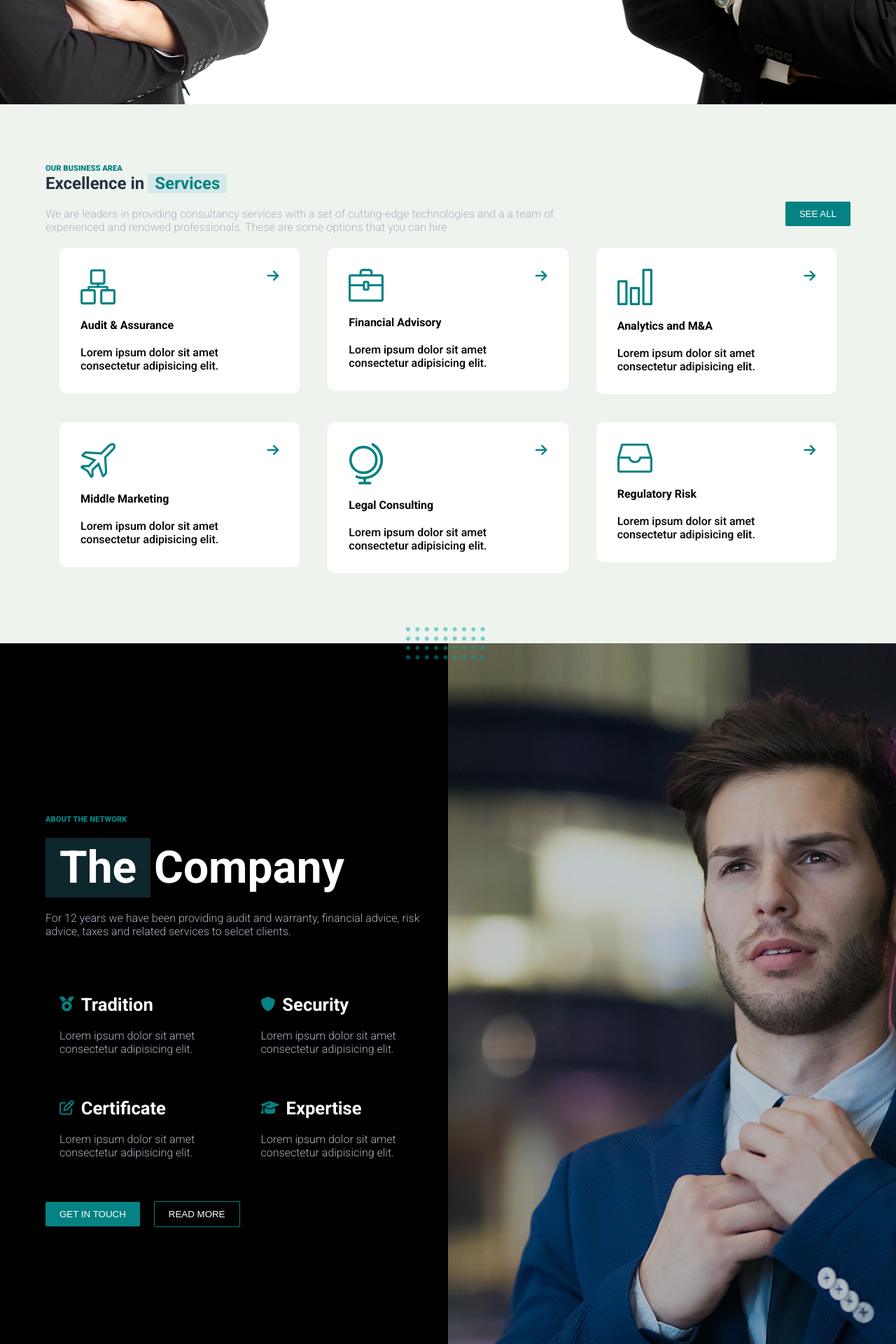
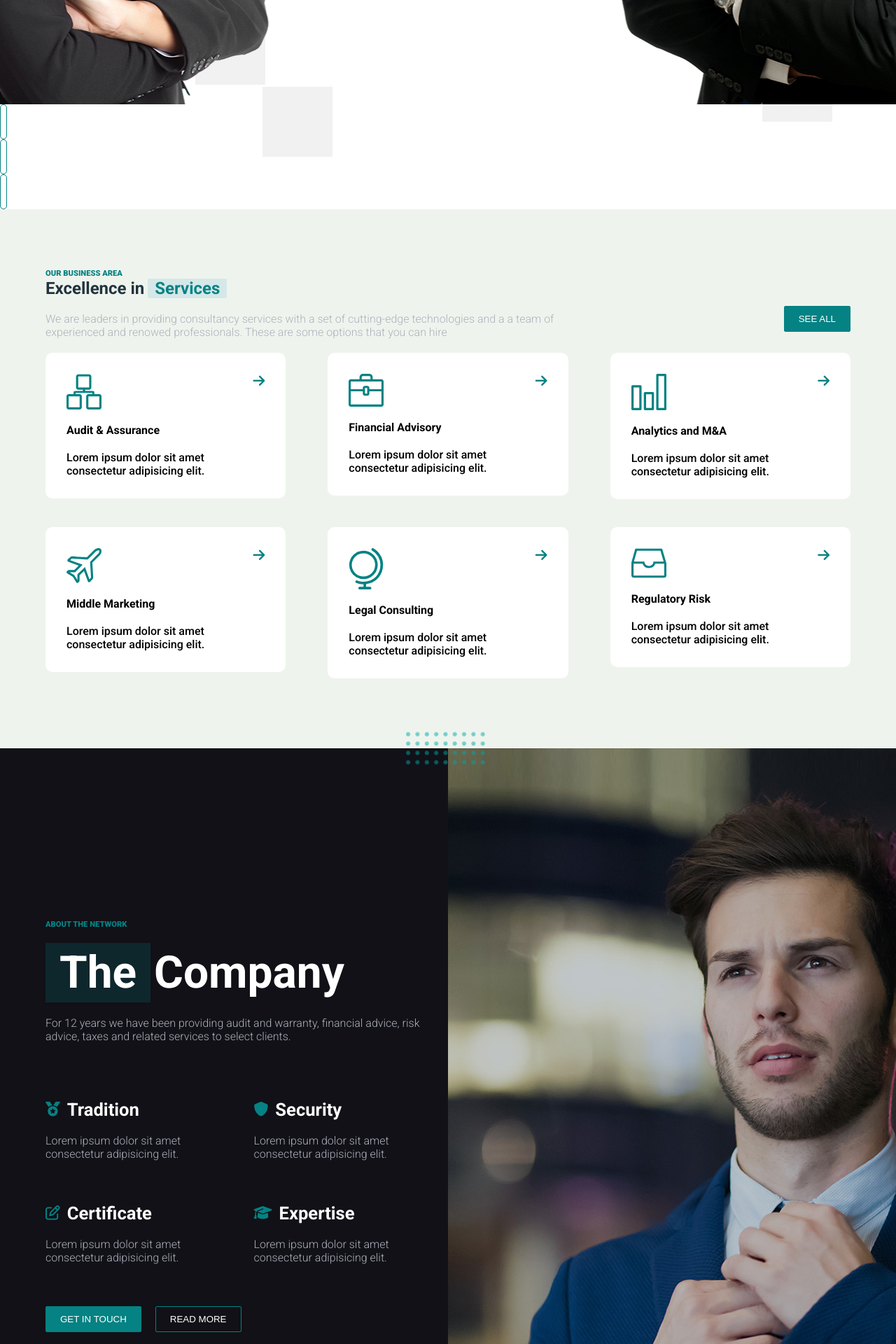
Before and after one commit to 32Fire32/proj-html-vuejs, a Vue app: page / in a window 1280 px wide. Shown: the part 740-2660 px from the top of the page at 70% size. Built offline with nearby package versions, Linux system fonts and the light colour scheme.

Commit message:
stampa in maniera randomica lo sfondo della hero

```diff
--- a/src/components/AppFooter.vue
+++ b/src/components/AppFooter.vue
@@ -88,11 +88,11 @@ export default {
       </div>
     </div>
     <div class="postfooter">
-      <div class="container wrapper">
+      <div class="container wrapper light-text">
         <span>Enjoy the proce. We are tracking any intention of piracy</span>
         <span
-          >© 2020 NEXGEN is Proudly Powered by<span class="green">Codings</span
-          >.</span
+          >© 2020 NEXGEN is Proudly Powered by
+          <span class="green">Codings</span>.</span
         >
       </div>
     </div>
@@ -102,7 +102,7 @@ export default {
 <style scoped lang="scss">
 footer {
   .bg {
-    background-color: #111117;
+    background-color: var(--secondary-color);
     padding-top: var(--margin-big-top);
     padding-bottom: var(--margin-big-top);
   }
@@ -111,12 +111,25 @@ footer {
     display: flex;
     justify-content: space-between;
     align-items: center;
+    .btn-dark {
+      background-color: var(--secondary-color);
+    }
+    .btn-dark:hover {
+      background-color: var(--primary-color);
+      color: #fff;
+      border: none;
+      padding: 10px 20px;
+      border-radius: 2px;
+      cursor: pointer;
+      border: 1px solid var(--primary-color);
+    }
 
     .card {
       width: calc(var(--container) / 4 - 20px);
-      margin: 10px;
+
       img {
         width: 70%;
+        margin-bottom: 10px;
       }
     }
   }
--- a/src/components/AppHeader.vue
+++ b/src/components/AppHeader.vue
@@ -1,6 +1,10 @@
 <script>
+import AppBackground from "./BackgroundHero/AppBackground.vue";
 export default {
   name: "AppHeader",
+  components: {
+    AppBackground,
+  },
   data() {
     return {
       links: ["HOME", "SERVICE", "ABOUT", "PROJECTS", "RESULTS"],
@@ -12,7 +16,7 @@ export default {
 <template>
   <header>
     <div class="bgc">
-      <!-- perheader -->
+      <!-- preheader -->
       <div class="container">
         <div class="preHeader">
           <div class="openhours">
@@ -47,13 +51,18 @@ export default {
     </div>
 
     <div class="hero">
+      <AppBackground />
+
       <div class="container">
         <!-- main header -->
         <div class="mainHeader center-align">
           <div><img class="logo" src="../assets/logo.PNG" alt="logo" /></div>
+          <!-- navigation -->
           <nav class="center-align">
             <div v-for="link in links">
-              <span>{{ link }}</span>
+              <span
+                ><a href="">{{ link }}</a></span
+              >
             </div>
             <div class="butTouch">
               <button class="btn">GET IN TOUCH</button>
@@ -76,15 +85,43 @@ export default {
         </div>
       </div>
     </div>
+    <div class="v-nav">
+      <div></div>
+      <div class="full"></div>
+      <div></div>
+    </div>
   </header>
 </template>
 
 <style scoped lang="scss">
 header {
   color: var(--text-color-light);
+  overflow-x: hidden;
+  overflow-y: hidden;
+  .v-nav {
+    div {
+      height: 50px;
+      width: 10px;
+      border: 1px solid var(--primary-color);
+      border-radius: 20px;
+    }
+    .full {
+      height: 50px;
+      width: 10px;
+      border: 1px solid var(--primary-color);
+      border-radius: 20px;
+    }
+  }
   .preHeader {
     display: flex;
     justify-content: space-between;
+    span {
+      margin-left: var(--margin-left);
+      a {
+        color: var(--text-color-light);
+      }
+    }
+
     .infos {
       display: flex;
       justify-content: space-between;
@@ -104,17 +141,13 @@ header {
     nav {
       div {
         margin-left: 20px;
+        a {
+          color: var(--text-color-dark);
+        }
       }
       .butTouch {
         margin-left: var(--margin-left);
       }
-    }
-  }
-
-  span {
-    margin-left: var(--margin-left);
-    a {
-      color: var(--text-color-light);
     }
   }
 
--- a/src/components/AppMain.vue
+++ b/src/components/AppMain.vue
@@ -4,7 +4,7 @@ import AppSection2 from "./sections/AppSection2.vue";
 import AppSection3 from "./sections/AppSection3.vue";
 import AppSection4 from "./sections/AppSection4.vue";
 import AppSection5 from "./sections/AppSection5.vue";
-import AppBullets from "./sections/Bullets/AppBullets.vue";
+import AppBullets from "./Bullets/AppBullets.vue";
 export default {
   name: "AppMain",
   components: {
--- /dev/null
+++ b/src/components/BackgroundHero/AppBackground.vue
@@ -0,0 +1,38 @@
+<script>
+export default {
+  name: "AppBackground",
+  //   data() {
+  //     return {
+  //       top: 0,
+  //       left: 0,
+  //     };
+  //   },
+  methods: {
+    getRandomNumber(min, max) {
+      return Math.random() * (max - min) + min;
+    },
+  },
+};
+</script>
+
+<template>
+  <div
+    class="square"
+    :style="{
+      top: `${getRandomNumber(0, 100)}%`,
+      left: `${getRandomNumber(0, 100)}%`,
+    }"
+    v-for="n in 20"
+  ></div>
+</template>
+
+<style scoped lang="scss">
+.square {
+  position: absolute;
+  z-index: -1;
+  width: 100px;
+  height: 100px;
+  background-color: rgb(228, 228, 228);
+  opacity: 0.5;
+}
+</style>
--- a/src/components/sections/Bullets/AppBullets.vue
+++ b/src/components/Bullets/AppBullets.vue
@@ -6,7 +6,7 @@ export default {
 
 <template>
   <div class="bullets">
-    <img src="../../../assets/bullets.png" alt="bullets" />
+    <img src="../../assets/bullets.png" alt="bullets" />
   </div>
 </template>
 
--- a/src/components/sections/AppSection1.vue
+++ b/src/components/sections/AppSection1.vue
@@ -88,6 +88,7 @@ section {
 .cards {
   display: flex;
   flex-wrap: wrap;
+  justify-content: space-between;
 }
 p {
   margin-top: 20px;
@@ -97,6 +98,13 @@ p {
 .sloganSection {
   justify-content: space-between;
   width: 100%;
+  .btn:hover {
+    color: var(--primary-color);
+    background-color: #eef4ed;
+    border: 1px solid var(--primary-color);
+    padding: 10px 20px;
+    border-radius: 2px;
+  }
   .text {
     width: 70%;
   }
--- a/src/components/sections/AppSection2.vue
+++ b/src/components/sections/AppSection2.vue
@@ -44,7 +44,7 @@ export default {
           <div class="text">
             <p class="light-text">
               For 12 years we have been providing audit and warranty, financial
-              advice, risk advice, taxes and related services to selcet clients.
+              advice, risk advice, taxes and related services to select clients.
             </p>
           </div>
         </div>
@@ -67,7 +67,7 @@ export default {
 
 <style scoped lang="scss">
 section {
-  background-color: black;
+  background-color: var(--secondary-color);
   overflow-x: hidden;
   position: relative;
   .titleSection {
@@ -87,6 +87,12 @@ section {
     flex-grow: 1;
     display: flex;
     flex-direction: column;
+    .cards {
+      display: flex;
+      flex-wrap: wrap;
+      justify-content: space-between;
+      margin-bottom: var(--margin-bottom);
+    }
     .introSection {
       margin-bottom: 20px;
       color: var(--primary-color);
@@ -96,6 +102,18 @@ section {
     }
     .btn-dark {
       margin-left: 20px;
+      background-color: #111117;
+      &:hover {
+        background-color: var(--primary-color);
+        cursor: pointer;
+      }
+    }
+    .btn:hover {
+      color: #fff;
+      background-color: var(--secondary-color);
+      border: 1px solid var(--primary-color);
+      padding: 10px 20px;
+      border-radius: 2px;
     }
   }
   .image {
@@ -105,31 +123,4 @@ section {
     }
   }
 }
-
-// section::before {
-//   width: 480px;
-//   height: 200px;
-//   position: absolute;
-//   top: -100px;
-//   left: calc(50% - 230px);
-//   background-image: url("../../assets/bullets.png");
-//   content: "";
-//   display: block;
-// }
-
-// section::after {
-//   width: 480px;
-//   height: 200px;
-//   position: absolute;
-//   bottom: -100px;
-//   left: calc(50% - 230px);
-//   background-image: url("../../assets/bullets.png");
-//   content: "";
-//   display: block;
-// }
-.cards {
-  display: flex;
-  flex-wrap: wrap;
-  margin-bottom: var(--margin-bottom);
-}
 </style>
--- a/src/components/sections/AppSection5.vue
+++ b/src/components/sections/AppSection5.vue
@@ -70,6 +70,21 @@ section {
 }
 .container {
   display: flex;
+  .btn-light:hover {
+    background-color: var(--primary-color);
+    color: #fff;
+    border: none;
+    padding: 10px 20px;
+    border-radius: 2px;
+    cursor: pointer;
+  }
+  .btn:hover {
+    color: var(--primary-color);
+    background-color: #fff;
+    border: 1px solid var(--primary-color);
+    padding: 10px 20px;
+    border-radius: 2px;
+  }
 
   .titleSection {
     margin-bottom: 20px;
--- a/src/components/sections/SectionCards/AppCards1.vue
+++ b/src/components/sections/SectionCards/AppCards1.vue
@@ -10,6 +10,7 @@ export default {
 
 <template>
   <div class="card">
+    <div class="tb-padding">
       <div class="top">
         <img :src="`src/assets/svg-${img}.svg`" :alt="title" />
         <div class="btncard">
@@ -21,15 +22,16 @@ export default {
         <p>Lorem ipsum dolor sit amet consectetur adipisicing elit.</p>
       </div>
     </div>
+  </div>
 </template>
 
 <style scoped lang="scss">
 .card {
   width: calc(var(--container) / 3 - 40px);
   background-color: #fff;
+  border-radius: 10px;
   padding: 30px;
-  margin: 20px;
-  border-radius: 10px;
+  margin: 20px 0;
   .top {
     display: flex;
     justify-content: space-between;
--- a/src/components/sections/SectionCards/AppCards2.vue
+++ b/src/components/sections/SectionCards/AppCards2.vue
@@ -22,9 +22,9 @@ export default {
 
 <style scoped lang="scss">
 .card {
-  width: calc(var(--container) / 4 - 40px);
+  width: calc(var(--container) / 4 - 10px);
   color: #fff;
-  margin: 20px;
+  margin: 20px 0px;
   i {
     color: var(--primary-color);
   }
--- a/src/style/partials/buttons.scss
+++ b/src/style/partials/buttons.scss
@@ -6,6 +6,7 @@
   padding: 10px 20px;
   border-radius: 2px;
   cursor: pointer;
+  border: 1px solid var(--primary-color);
 }
 
 //variant
--- a/src/style/partials/commons.scss
+++ b/src/style/partials/commons.scss
@@ -25,3 +25,7 @@
   border-radius: 2px;
   padding: 0 10px;
 }
+
+a {
+  text-decoration: none;
+}
```
Lines whose indentation alone changed are shown as unchanged.
